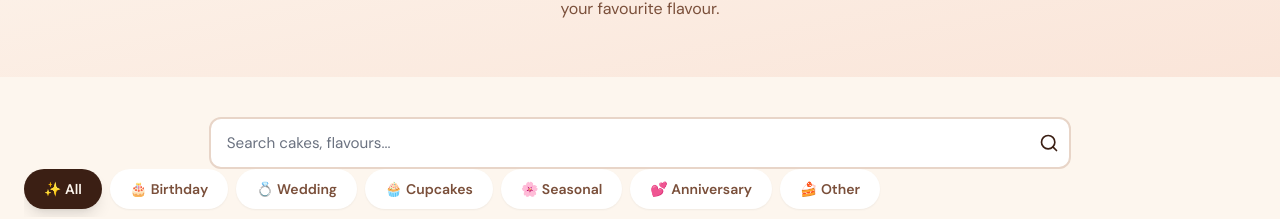
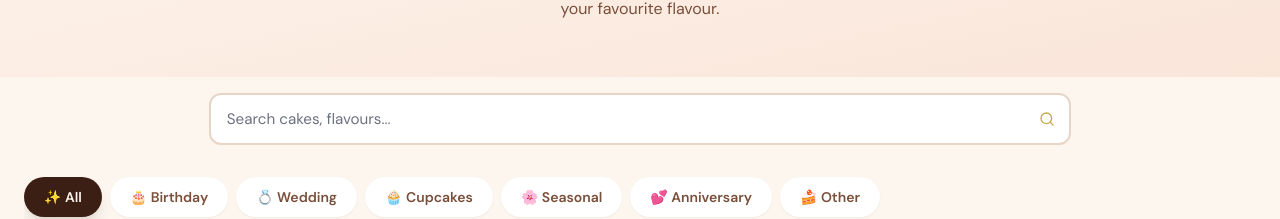
Before and after one commit to unkn0wn07/myummy-cakes, a React (Vite) app in the folder client/: page /menu in a window 1280 px wide. Shown: the part 274-493 px from the top of the page. Built offline with nearby package versions, Linux system fonts and the light colour scheme; a web font is replaced by a local one.

Commit message:
small changes

```diff
--- a/client/src/components/layout/Footer.jsx
+++ b/client/src/components/layout/Footer.jsx
@@ -96,7 +96,7 @@ function SocialLottieIcon({ label, href, animationData }) {
 export default function Footer() {
 
   return (
-    <footer role="contentinfo" className="bg-mocha-500 text-cream-300" style={{ borderRadius: '16px 16px 0 0' }}>
+    <footer role="contentinfo" className="bg-mocha-500 text-cream-300" style={{ borderTopLeftRadius: '1.5rem', borderTopRightRadius: '1.5rem', overflow: 'hidden' }}>
       {/* Main Footer Body */}
       <div className="footer-container" style={{ paddingTop: '2rem', paddingBottom: '2rem' }}>
         <div className="footer-grid">
--- a/client/src/components/layout/Header.jsx
+++ b/client/src/components/layout/Header.jsx
@@ -43,8 +43,9 @@ export default function Header() {
           background: scrolled ? 'rgba(253,246,238,0.97)' : 'transparent',
           backdropFilter: scrolled ? 'blur(14px)' : 'none',
           boxShadow: scrolled ? '0 2px 24px rgba(59,31,20,0.09)' : 'none',
-          borderRadius: scrolled ? '0 0 16px 16px' : '0',
-          transition: 'background 0.35s ease, box-shadow 0.35s ease, backdrop-filter 0.35s ease, border-radius 0.35s ease',
+          transition: 'background 0.35s ease, box-shadow 0.35s ease, backdrop-filter 0.35s ease',
+          borderBottomLeftRadius: '1.5rem',
+          borderBottomRightRadius: '1.5rem',
         }}
       >
         <div className="container-custom">
--- a/client/src/index.css
+++ b/client/src/index.css
@@ -669,86 +669,3 @@ h1, h2, h3, h4 {
     scroll-behavior: auto !important;
   }
 }
-
-/* ================================================
-   MENU PAGE SEARCH BAR
-   ================================================ */
-.menu-search-wrapper {
-  margin-top: 2.5rem;
-  width: 100%;
-  display: flex;
-  justify-content: center;
-}
-
-.menu-search-form {
-  width: 70%;
-  margin: 0 15%;
-  position: relative;
-  display: flex;
-  align-items: center;
-}
-
-.menu-search-input {
-  width: 100%;
-  padding-left: 1rem;
-  padding-right: 3.5rem;
-}
-
-.menu-search-clear {
-  position: absolute;
-  right: 2.5rem;
-  top: 50%;
-  transform: translateY(-50%);
-  display: flex;
-  align-items: center;
-  justify-content: center;
-}
-
-.menu-search-icon-btn {
-  position: absolute;
-  right: 0.75rem;
-  top: 50%;
-  transform: translateY(-50%);
-  display: flex;
-  align-items: center;
-  justify-content: center;
-  color: var(--color-mocha);
-}
-
-@media (max-width: 768px) {
-  .menu-search-form {
-    width: 90%;
-    margin: 0 5%;
-  }
-}
-
-/* ================================================
-   PRODUCT THUMBNAIL SLIDER
-   ================================================ */
-.thumbnail-slider {
-  display: flex;
-  gap: 0.75rem;
-  overflow-x: auto;
-  scroll-snap-type: x mandatory;
-  -webkit-overflow-scrolling: touch;
-  padding-bottom: 0.5rem; /* space for scrollbar if visible */
-}
-
-.thumbnail-slider::-webkit-scrollbar {
-  height: 4px;
-}
-
-.thumbnail-slider::-webkit-scrollbar-track {
-  background: transparent;
-}
-
-.thumbnail-slider::-webkit-scrollbar-thumb {
-  background: var(--color-rose);
-  border-radius: 4px;
-}
-
-.thumbnail-slide-item {
-  flex: 0 0 calc(25% - 0.5rem);
-  min-width: 80px;
-  scroll-snap-align: start;
-}
--- a/client/src/pages/Menu/index.jsx
+++ b/client/src/pages/Menu/index.jsx
@@ -90,35 +90,44 @@ export default function MenuPage() {
       </div>
 
       <div className="container-custom py-10">
-        {/* Search bar — centered 15%/70%/15% layout */}
-        <div className="menu-search-wrapper">
-          <form onSubmit={handleSearch} className="menu-search-form" role="search">
+        {/* Search bar — centered, 15/70/15 layout, top spacing */}
+        <div className="mb-8 pt-4" style={{ display: 'flex', justifyContent: 'center' }}>
+          <div style={{ width: '70%', maxWidth: '900px' }}>
+            <form onSubmit={handleSearch} className="relative" role="search">
+              <label htmlFor="menu-search" className="sr-only">Search cakes and flavours</label>
               <input
+                id="menu-search"
                 type="text"
                 value={searchInput}
                 onChange={(e) => setSearchInput(e.target.value)}
                 placeholder="Search cakes, flavours..."
-              className="form-input menu-search-input"
+                className="form-input"
+                style={{ paddingLeft: '1rem', paddingRight: searchInput ? '5rem' : '3rem' }}
                 aria-label="Search cakes"
               />
+              {/* Clear button — only shown when there is text */}
               {searchInput && (
                 <button
                   type="button"
                   onClick={() => { setSearchInput(''); setSearch(''); }}
-                className="menu-search-clear"
+                  className="absolute top-1/2 -translate-y-1/2"
+                  style={{ right: '2.75rem' }}
                   aria-label="Clear search"
                 >
                   <X className="w-4 h-4 text-mocha-300" />
                 </button>
               )}
+              {/* Search submit icon on the right */}
               <button
                 type="submit"
-              className="menu-search-icon-btn"
+                className="absolute top-1/2 -translate-y-1/2"
+                style={{ right: '1rem' }}
                 aria-label="Submit search"
               >
-              <Search className="w-5 h-5" />
+                <Search className="w-4 h-4" style={{ color: 'var(--color-gold)' }} />
               </button>
             </form>
+          </div>
         </div>
 
         {/* Category Tabs */}
--- a/client/src/pages/ProductDetail/index.jsx
+++ b/client/src/pages/ProductDetail/index.jsx
@@ -46,15 +46,22 @@ export default function ProductDetailPage() {
             animate={{ opacity: 1, x: 0 }}
             transition={{ duration: 0.5 }}
           >
-            {/* Main image */}
-            <div className="relative rounded-3xl overflow-hidden shadow-card-hover bg-white mb-3">
+            {/* Square main image */}
+            <div
+              className="relative overflow-hidden shadow-card-hover bg-white mb-4"
+              style={{
+                borderRadius: '1.5rem',
+                aspectRatio: '1 / 1',
+                width: '100%',
+              }}
+            >
               <AnimatePresence mode="wait">
                 <motion.img
                   key={activeImage}
                   src={product.images?.[activeImage] || product.images?.[0]}
                   alt={`${product.name} - view ${activeImage + 1}`}
-                  className="w-full aspect-square object-cover"
-                  initial={{ opacity: 0, scale: 1.02 }}
+                  className="w-full h-full object-cover"
+                  initial={{ opacity: 0, scale: 1.04 }}
                   animate={{ opacity: 1, scale: 1 }}
                   exit={{ opacity: 0 }}
                   transition={{ duration: 0.3 }}
@@ -69,41 +76,52 @@ export default function ProductDetailPage() {
               >
                 <Share2 className="w-4 h-4 text-mocha-500" />
               </button>
-
-              {/* Carousel arrows (only if multiple images) */}
-              {product.images?.length > 1 && (
-                <>
-                  <button
-                    onClick={() => setActiveImage(i => (i > 0 ? i - 1 : product.images.length - 1))}
-                    className="absolute left-3 top-1/2 -translate-y-1/2 w-10 h-10 bg-white/90 backdrop-blur-sm rounded-full flex items-center justify-center shadow-sm hover:bg-white"
-                    aria-label="Previous image"
-                  >
-                    <ChevronLeft className="w-4 h-4 text-mocha-500" />
-                  </button>
-                  <button
-                    onClick={() => setActiveImage(i => (i < product.images.length - 1 ? i + 1 : 0))}
-                    className="absolute right-3 top-1/2 -translate-y-1/2 w-10 h-10 bg-white/90 backdrop-blur-sm rounded-full flex items-center justify-center shadow-sm hover:bg-white"
-                    aria-label="Next image"
-                  >
-                    <ChevronRight className="w-4 h-4 text-mocha-500" />
-                  </button>
-                </>
-              )}
             </div>
 
-            {/* Thumbnails */}
+            {/* Thumbnail slider — always visible when there are multiple images */}
             {product.images?.length > 1 && (
-              <div className="thumbnail-slider">
+              <div
+                role="tablist"
+                aria-label="Product image gallery"
+                style={{
+                  display: 'flex',
+                  gap: '0.5rem',
+                  overflowX: 'auto',
+                  paddingBottom: '0.5rem',
+                  scrollbarWidth: 'thin',
+                  scrollbarColor: 'var(--color-rose) transparent',
+                }}
+              >
                 {product.images.map((img, i) => (
                   <button
                     key={i}
+                    role="tab"
+                    aria-selected={activeImage === i}
                     onClick={() => setActiveImage(i)}
-                    className={`thumbnail-slide-item rounded-xl overflow-hidden border-2 transition-all ${
-                      activeImage === i ? 'border-gold-400 shadow-gold' : 'border-transparent hover:border-rose-200'
-                    }`}
+                    style={{
+                      flexShrink: 0,
+                      width: '72px',
+                      height: '72px',
+                      borderRadius: '0.75rem',
+                      overflow: 'hidden',
+                      border: activeImage === i
+                        ? '2.5px solid var(--color-gold)'
+                        : '2px solid transparent',
+                      boxShadow: activeImage === i
+                        ? '0 0 0 1px var(--color-gold), 0 4px 12px rgba(201,168,76,0.25)'
+                        : '0 2px 8px rgba(59,31,20,0.08)',
+                      transition: 'border-color 0.2s, box-shadow 0.2s',
+                      padding: 0,
+                      background: 'none',
+                      cursor: 'pointer',
+                    }}
                     aria-label={`View image ${i + 1}`}
                   >
-                    <img src={img} alt="" className="w-full aspect-square object-cover" />
+                    <img
+                      src={img}
+                      alt={`${product.name} thumbnail ${i + 1}`}
+                      style={{ width: '100%', height: '100%', objectFit: 'cover', display: 'block' }}
+                    />
                   </button>
                 ))}
               </div>
```
Lines whose indentation alone changed are shown as unchanged.
